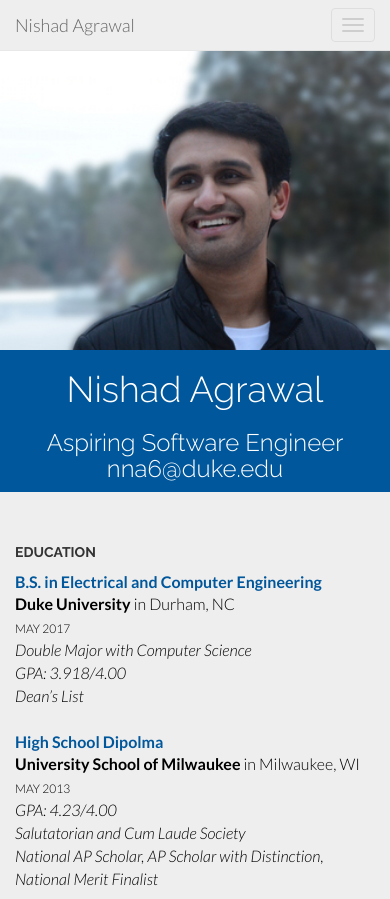
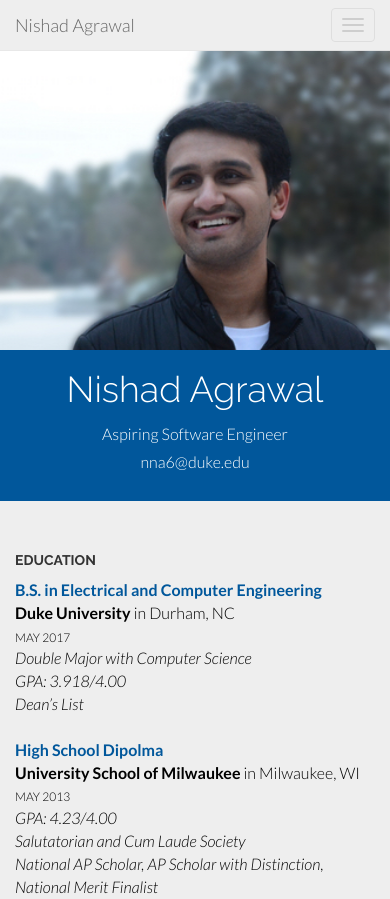
Before and after one commit to nagrawal7/nagrawal7.github.io, a plain HTML site: page index.html in a window 390 px wide. Shown: the top 899 px of the page. Drawn offline with Linux system fonts and the light colour scheme.

Commit message:
minor ui edits

```diff
--- a/assets/css/main.css
+++ b/assets/css/main.css
@@ -205,7 +205,7 @@ a:after {
 
 .mobileTitle {
   background: #01579B;
-  color: white;
+  color: #01579B;
 }
 
 .mobileTitle h1,h3,a {
--- a/index.html
+++ b/index.html
@@ -62,7 +62,7 @@
             </li>
             <li class="menu-item">
               <a class="smoothScroll" href="#tech" title="Technical Experience">
-                <i class="icon-laptop"></i> <span class="mobileNav">Education</span>
+                <i class="icon-laptop"></i> <span class="mobileNav">Technical Experience</span>
               </a>
             </li>
             <li class="menu-item">
@@ -110,9 +110,11 @@
     <div class="row centered">
       <div class="col-sm-12">
         <h1>Nishad Agrawal</h1>
-        <h3>Aspiring Software Engineer <br />
-        <a href="mailto:nna6@duke.edu">nna6@duke.edu</a>
-        </h3>
+        <p>
+          Aspiring Software Engineer
+          <br />
+          <a href="mailto:nna6@duke.edu">nna6@duke.edu</a>
+        </p>
       </div>
     </div>
   </div>
```
